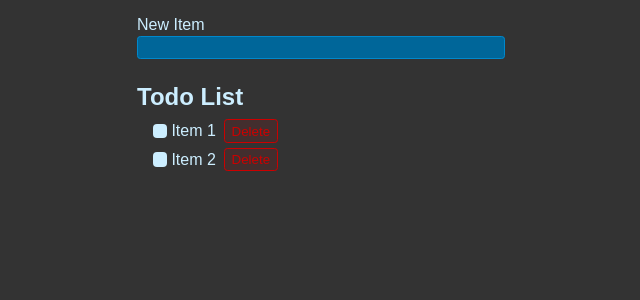
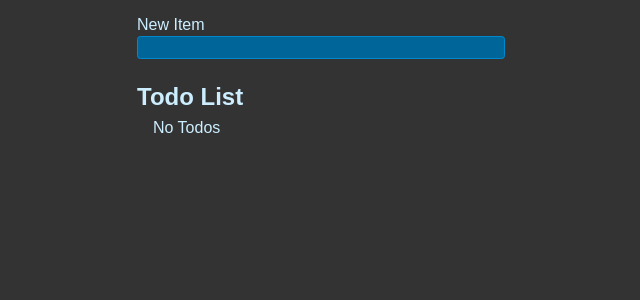
Before and after one commit to manjula-guneratne/react-todo-list, a React (Vite) app: page / in a window 1280 px wide. Shown: the top 300 px of the page, without its empty margins (319-959 px from the left). Built offline with nearby package versions, Linux system fonts and the light colour scheme.

Commit message:
toggle and delete functions added

```diff
--- a/src/App.jsx
+++ b/src/App.jsx
@@ -1,11 +1,39 @@
-import {useState} from "react"
+import { useState } from "react";
 import "./styles.css";
 
 export default function App() {
-  const [newItem, setNewItem] = useState("")
+  const [newItem, setNewItem] = useState("");
+  const [todos, setTodos] = useState([]);
 
-  function handleSubmit(e){
+  function handleSubmit(e) {
+    e.preventDefault();
 
+    setTodos((currentTodos) => {
+      return [
+        ...currentTodos,
+        { id: crypto.randomUUID(), title: newItem, completed: false },
+      ];
+    });
+
+    setNewItem(""); //Clears the New Item text box
+  }
+
+  function toggleTodo(id, completed) {
+    setTodos((currentTodos) => {
+      return currentTodos.map((todo) => {
+        if (todo.id === id) {
+          return { ...todo, completed };
+        }
+
+        return todo;
+      });
+    });
+  }
+
+  function deleteTodo(id){
+    setTodos(currentTodos => {
+      return currentTodos.filter(todo => todo.id !== id)
+    })
   }
 
   return (
@@ -15,7 +43,7 @@
           <label htmlFor="item">New Item</label>
           <input
             value={newItem}
-          onChange = {e => setNewItem(e.target.value)}
+            onChange={(e) => setNewItem(e.target.value)}
             type="text"
             id="item"
           />
@@ -23,18 +51,27 @@
       </form>
       <h1 className="header">Todo List</h1>
       <ul className="list">
-        <li>
+        {todos.length === 0 && "No Todos"}
+        {todos.map((todo) => {
+          return (
+            <li key={todo.id}>
               <label>
-            <input type="checkbox" /> Item 1
+                <input
+                  type="checkbox"
+                  checked={todo.completed}
+                  onChange={(e) => toggleTodo(todo.id, e.target.checked)}
+                />{" "}
+                {todo.title}
               </label>
-          <button className="btn btn-danger">Delete</button>
+              <button
+                onClick={() => deleteTodo(todo.id)}
+                className="btn btn-danger"
+              >
+                Delete
+              </button>
             </li>
-        <li>
-          <label>
-            <input type="checkbox" /> Item 2
-          </label>
-          <button className="btn btn-danger">Delete</button>
-        </li>
+          );
+        })}
       </ul>
     </>
   );
```
Lines whose indentation alone changed are shown as unchanged.
